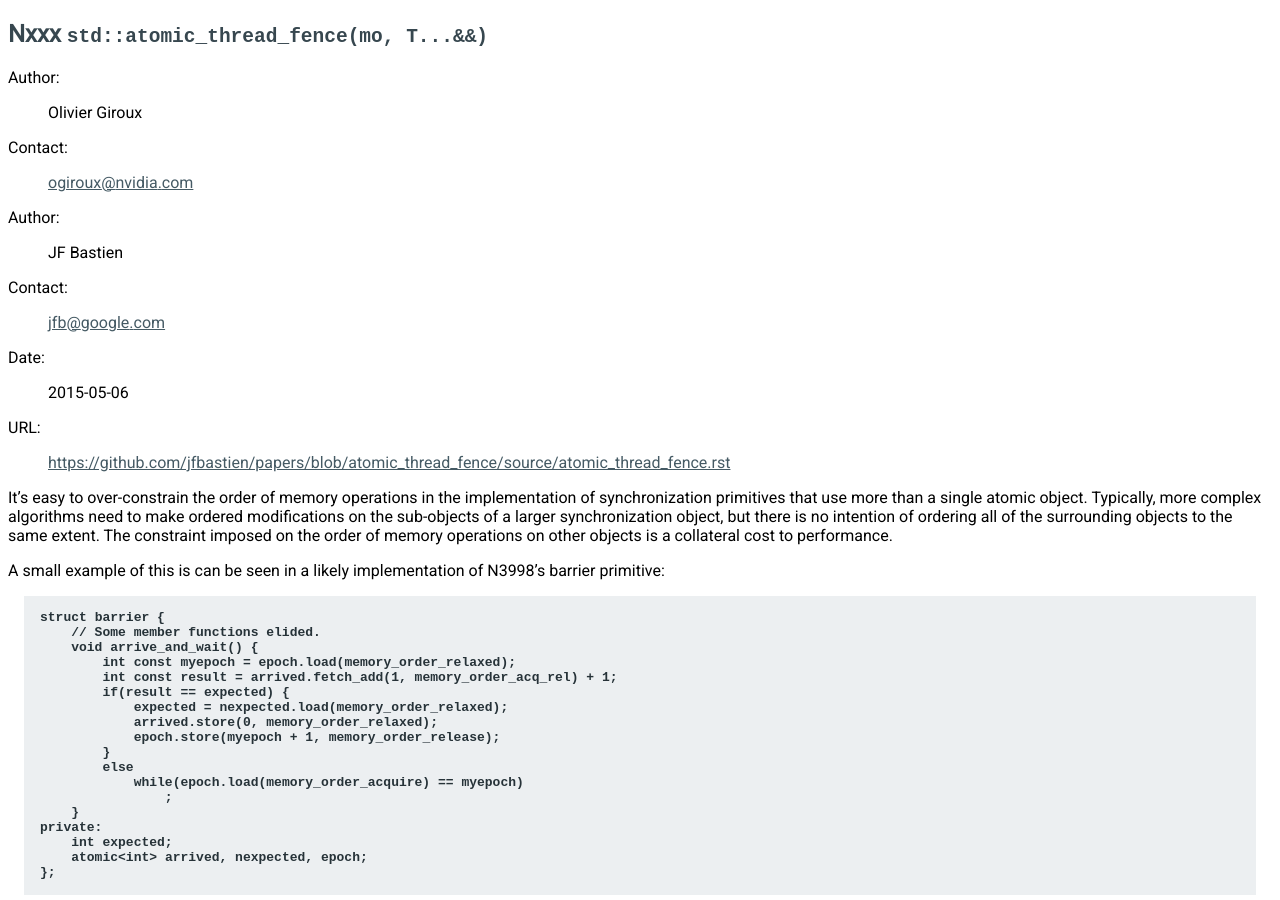
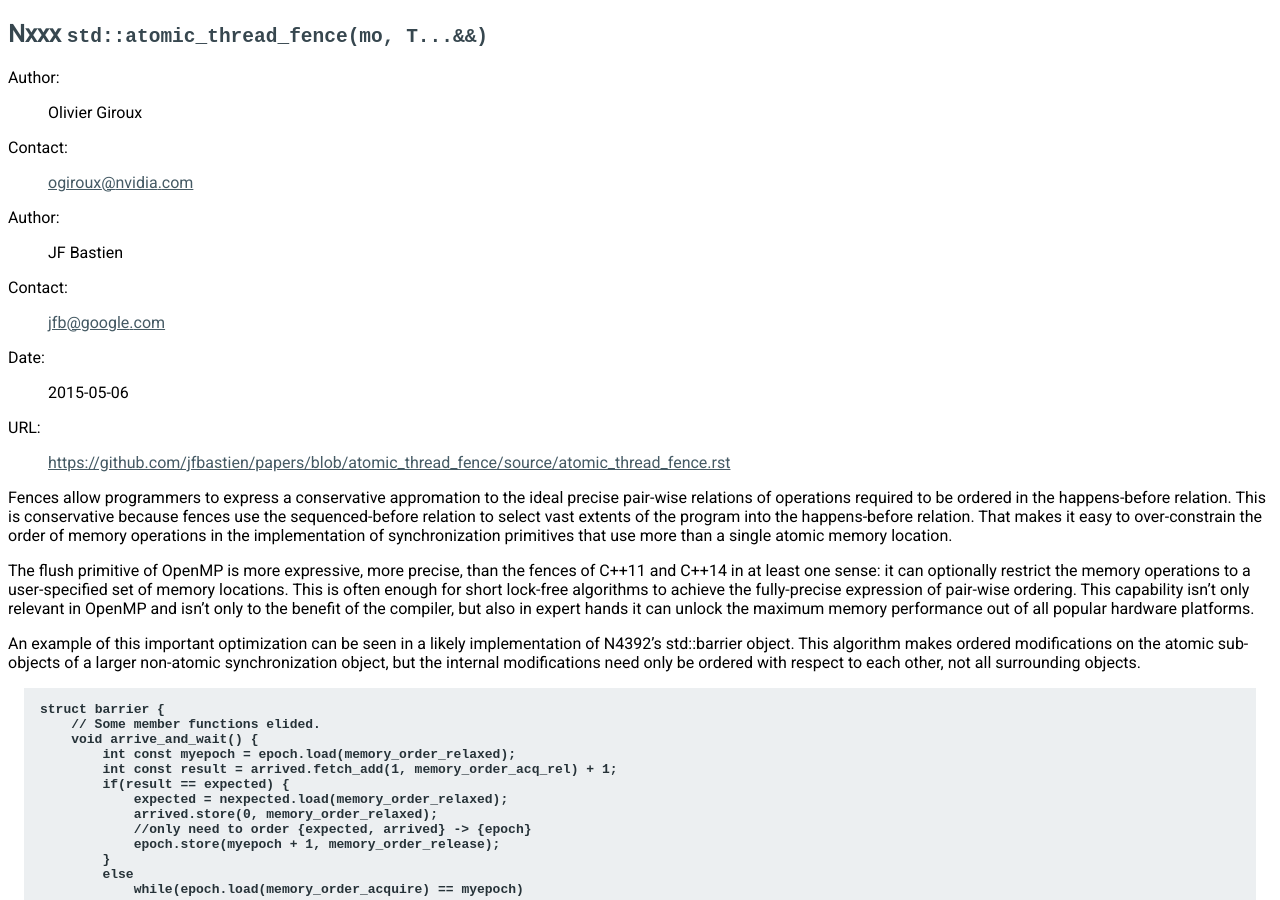
Before and after one commit to jfbastien/papers, a Sphinx documentation site: the page built from source/atomic_thread_fence.rst, in a window 1280 px wide and 900 px high. Built offline with Sphinx 7.4.7, drawn with Linux system fonts in a browser that asks for light colours.

Commit message:
New head

```diff
--- a/source/atomic_thread_fence.rst
+++ b/source/atomic_thread_fence.rst
@@ -12,16 +12,24 @@ Nxxx ``std::atomic_thread_fence(mo, T...&&)``
 .. TODO Update the URL above.
 .. TODO Also add OpenMP discussion
 
-It's easy to over-constrain the order of memory operations in the implementation
-of synchronization primitives that use more than a single atomic object.
-Typically, more complex algorithms need to make ordered modifications on the
-sub-objects of a larger synchronization object, but there is no intention of
-ordering all of the surrounding objects to the same extent. The constraint
-imposed on the order of memory operations on other objects is a collateral cost
-to performance.
+Fences allow programmers to express a conservative appromation to the ideal precise pair-wise
+relations of operations required to be ordered in the happens-before relation.  This
+is conservative because fences use the sequenced-before relation to select vast extents
+of the program into the happens-before relation.  That makes it easy to over-constrain
+the order of memory operations in the implementation of synchronization primitives that
+use more than a single atomic memory location.
 
-A small example of this is can be seen in a likely implementation of N3998's
-barrier primitive:
+The flush primitive of OpenMP is more expressive, more precise, than the fences of C++11 and
+C++14 in at least one sense: it can optionally restrict the memory operations to a user-specified
+set of memory locations.  This is often enough for short lock-free algorithms to achieve
+the fully-precise expression of pair-wise ordering.  This capability isn’t only relevant in OpenMP
+and isn’t only to the benefit of the compiler, but also in expert hands it can unlock the maximum
+memory performance out of all popular hardware platforms.
+
+An example of this important optimization can be seen in a likely implementation of N4392’s
+std::barrier object.  This algorithm makes ordered modifications on the atomic sub-objects of a
+larger non-atomic synchronization object, but the internal modifications need only be ordered with
+respect to each other, not all surrounding objects.
 
 .. code-block:: c++
 
@@ -33,6 +41,7 @@ barrier primitive:
           if(result == expected) {
               expected = nexpected.load(memory_order_relaxed);
               arrived.store(0, memory_order_relaxed);
+              //only need to order {expected, arrived} -> {epoch}
               epoch.store(myepoch + 1, memory_order_release);
           }
           else
```
